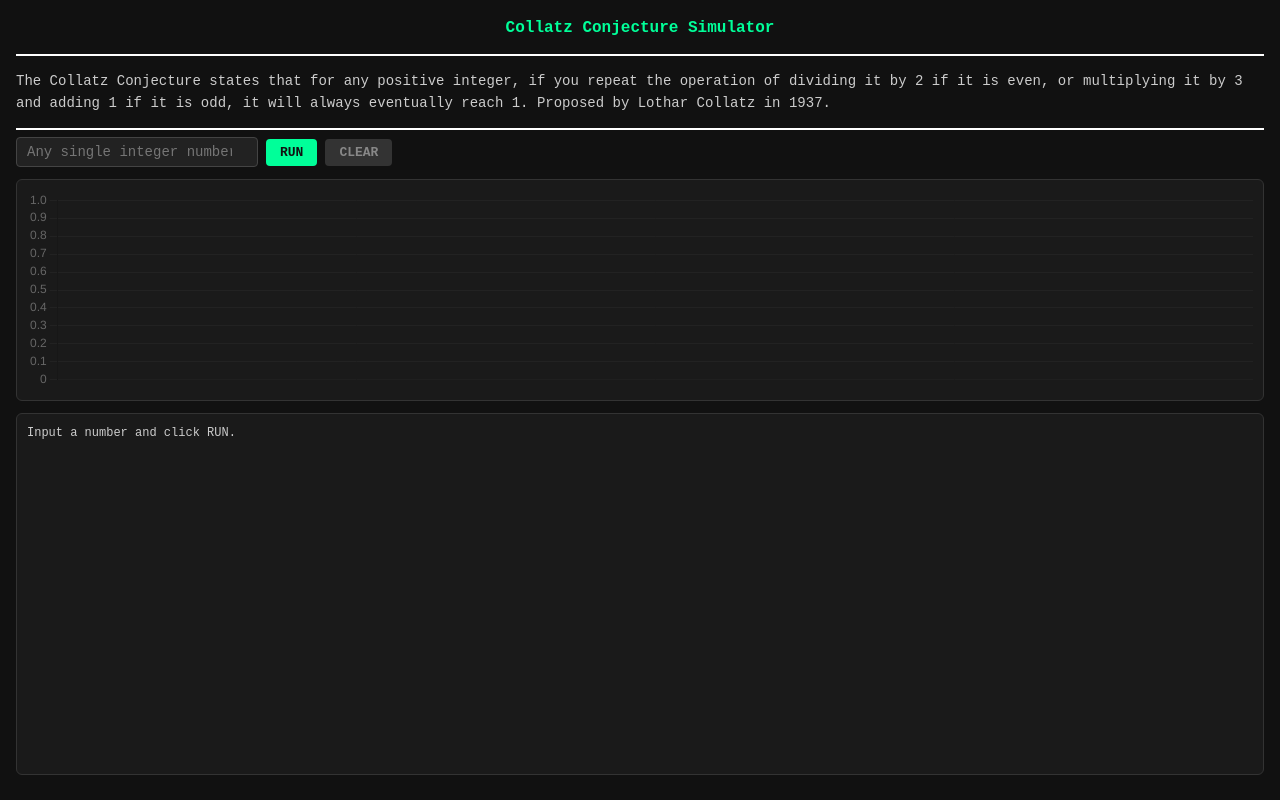
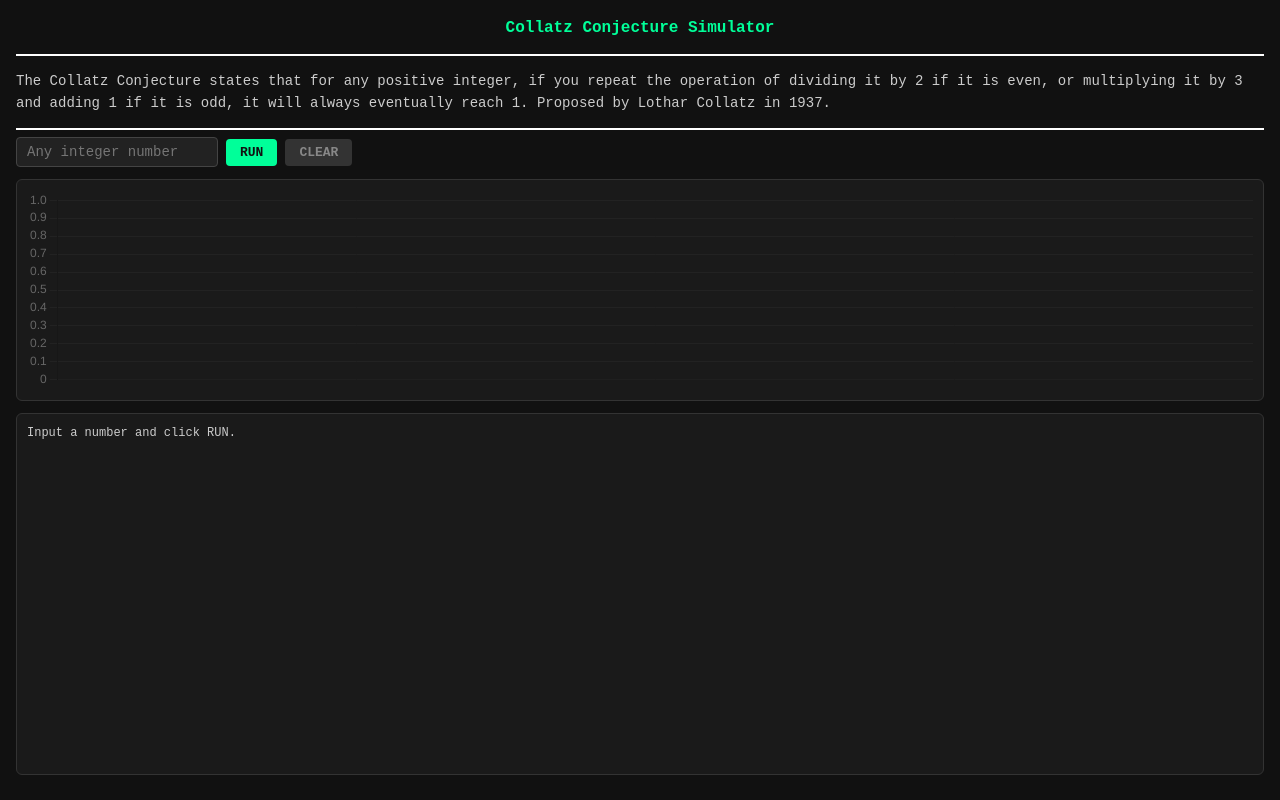
Before and after one commit to NU-Collaborator7/collatz, a plain HTML site: page collatz_en.html in a window 1280 px wide. Drawn offline with nearby package versions, Linux system fonts and the light colour scheme.

Commit message:
Update collatz_en.html

```diff
--- a/collatz_en.html
+++ b/collatz_en.html
@@ -9,7 +9,7 @@
   body { background:#111; color:#ccc; font:14px/1.6 monospace; margin:0; padding:16px; }
   h1 { color:#0f9; font-size:16px; margin:0 0 12px; }
   .row { display:flex; gap:8px; margin-bottom:12px; align-items:center; }
-  input { background:#222; border:1px solid #444; color:#0f9; font:14px monospace; padding:6px 10px; border-radius:4px; width:220px; }
+  input { background:#222; border:1px solid #444; color:#0f9; font:14px monospace; padding:6px 10px; border-radius:4px; width:180px; }
   button { background:#0f9; color:#111; border:none; border-radius:4px; padding:6px 14px; font:bold 13px monospace; cursor:pointer; }
   #clear { background:#333; color:#888; }
   .chart-box { background:#1a1a1a; border:1px solid #333; border-radius:6px; padding:10px; height:200px; margin-bottom:12px; }
@@ -26,7 +26,7 @@
 <p>The Collatz Conjecture states that for any positive integer, if you repeat the operation of dividing it by 2 if it is even, or multiplying it by 3 and adding 1 if it is odd, it will always eventually reach 1. Proposed by Lothar Collatz in 1937.</p>
 <hr color="white">
 <div class="row">
-  <input id="n" type="number" min="1" placeholder="Any single integer number." />
+  <input id="n" type="number" min="1" placeholder="Any integer number" />
   <button onclick="run()">RUN</button>
   <button id="clear" onclick="clearAll()">CLEAR</button>
 </div>
```
